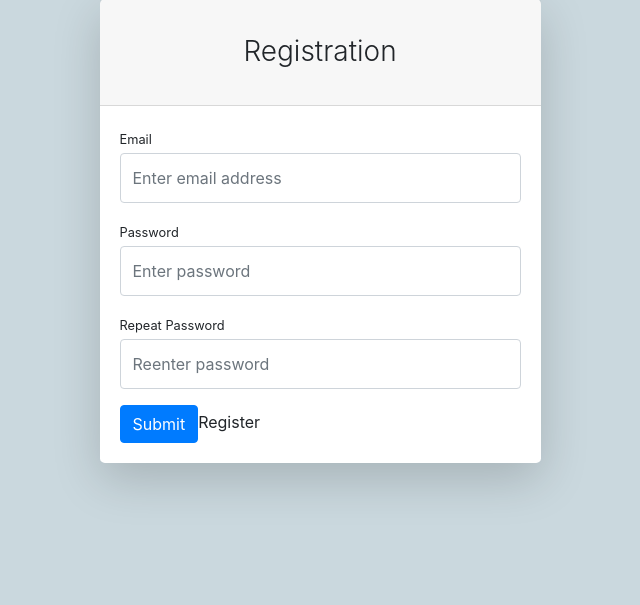
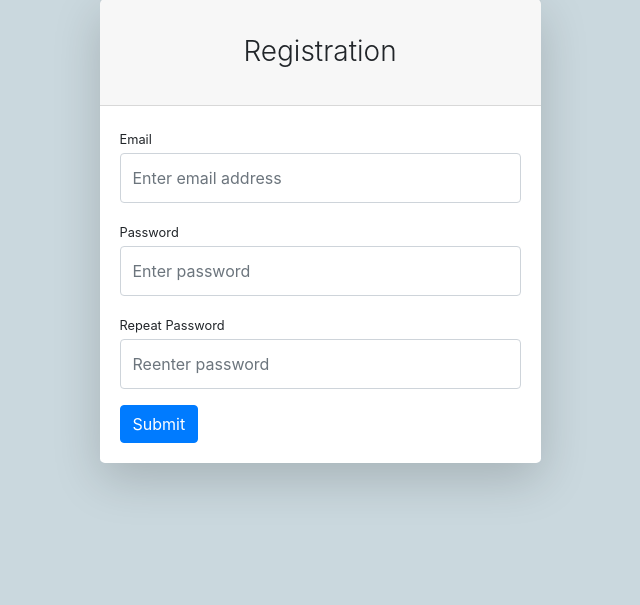
Before and after one commit to JustasRamanauskas/MokymuPlatforma, a Django app: page /registracija/ in a window 1280 px wide. Shown: the part 49-654 px from the top of the page, without its empty margins (320-960 px from the left). Run offline with Django 3.2, Linux system fonts and the light colour scheme; some libraries are stand-ins or nearby versions.

Commit message:
removed redundant register text from submit button

```diff
--- a/mokymu_platforma/core/templates/registracija.html
+++ b/mokymu_platforma/core/templates/registracija.html
@@ -42,7 +42,7 @@
                                                placeholder="Reenter password"/>
                                     </div>
                                     {% csrf_token %}
-                                    <input id="registerButton" class="btn btn-primary" type="submit">Register</input>
+                                    <input id="registerButton" class="btn btn-primary" type="submit">
                                 </form>
                             </div>
                         </div>
```
